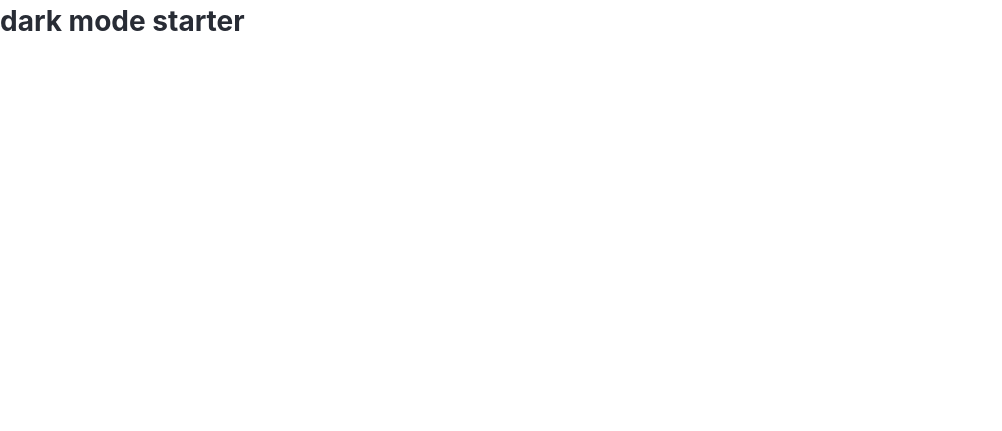
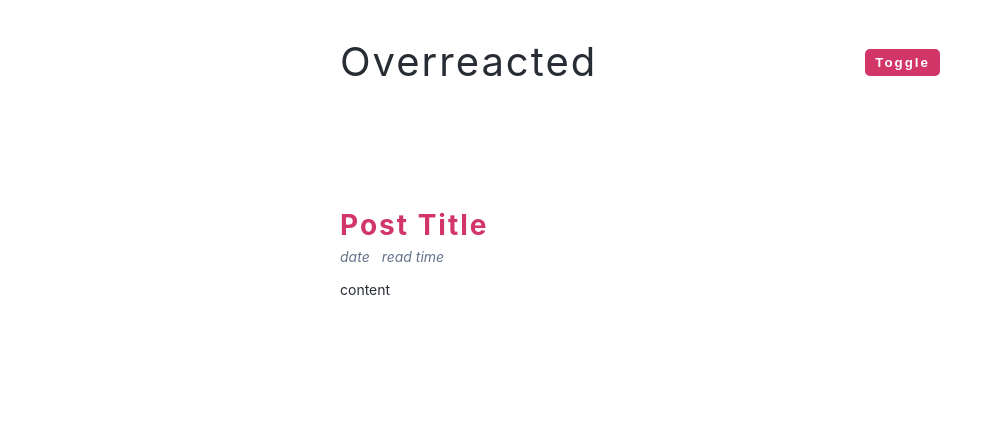
Before and after one commit to NaraeJang/20_JS-Project_DarkMode, a plain HTML site: page index.html in a window 1280 px wide. Shown: the whole page, without its empty margins (0-1002 px from the left). Drawn offline with Linux system fonts and the light colour scheme.

Commit message:
set up HTML

```diff
--- a/index.html
+++ b/index.html
@@ -1,5 +1,6 @@
 <!DOCTYPE html>
 <html lang="en">
+
 <head>
   <meta charset="UTF-8" />
   <meta http-equiv="X-UA-Compatible" content="IE=edge" />
@@ -7,8 +8,28 @@
   <title>Dark Mode</title>
   <link rel="stylesheet" href="./styles.css" />
 </head>
+
 <body>
-    <h1>dark mode starter</h1>
+  <main>
+    <nav>
+      <div class="nav-center">
+        <span>overreacted</span>
+        <button class="btn">toggle</button>
+      </div>
+    </nav>
+
+    <section class="articles">
+      <article class="post">
+        <h2>post title</h2>
+        <div class="post-info">
+          <span>date</span>
+          <span>read time</span>
+        </div>
+        <p>content</p>
+      </article>
+    </section>
+  </main>
   <script src="./app.js"></script>
 </body>
+
 </html>
```
Lines whose indentation alone changed are shown as unchanged.
